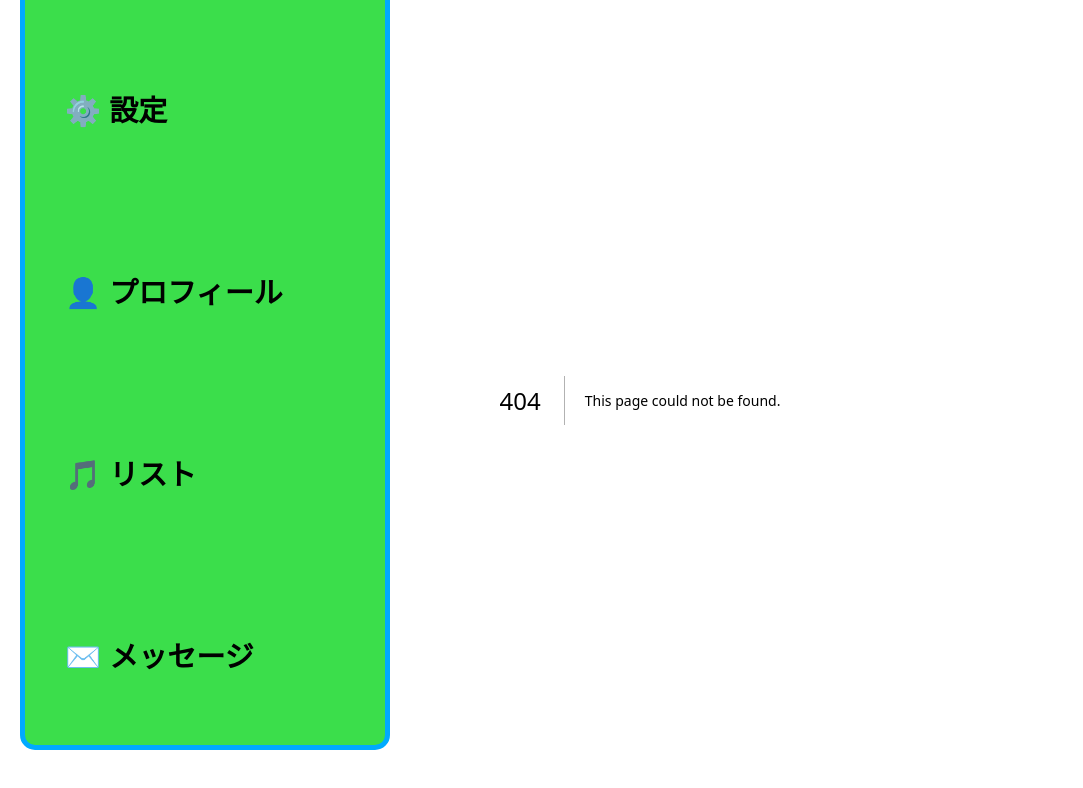
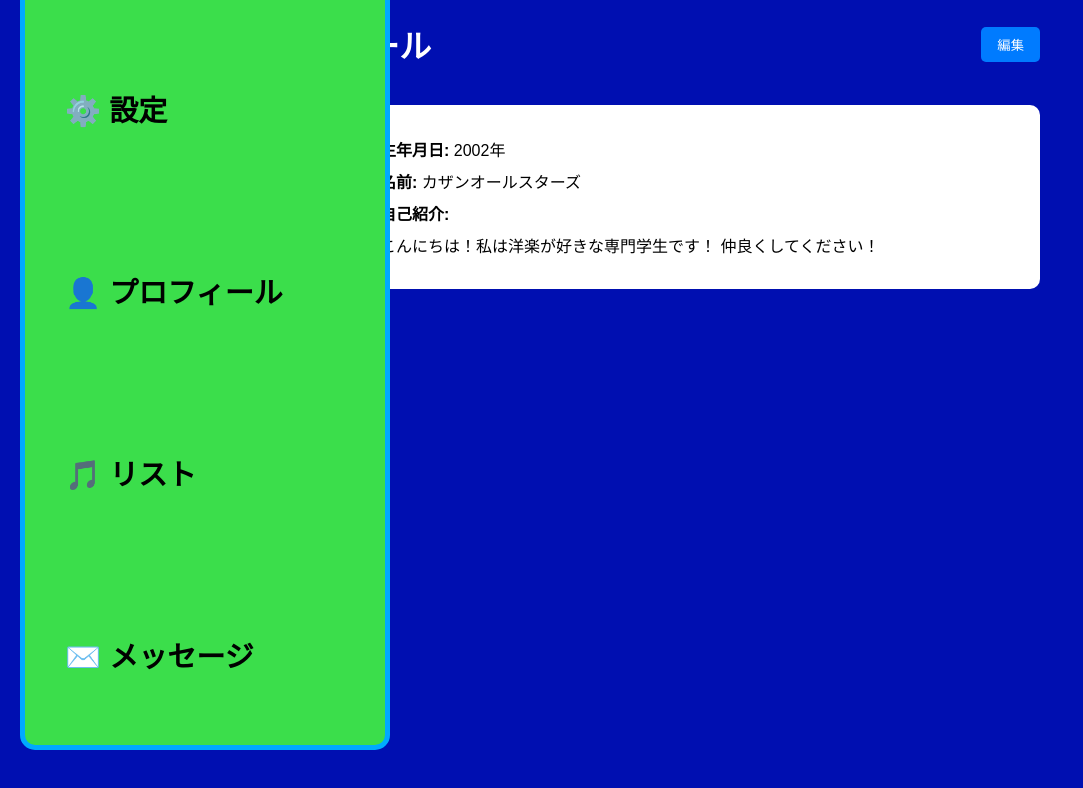
Before and after one commit to keykimura/my-next-app-1, a Next.js app: page /Profile in a window 1280 px wide. Before the commit this address had no page. Shown: the top 788 px of the page, without its empty margins (0-1083 px from the left). Built offline with nearby package versions, Linux system fonts and the light colour scheme.

Commit message:
プロフィール画面をいったん作成

```diff
--- /dev/null
+++ b/app/Profile/page.tsx
@@ -0,0 +1,30 @@
+import styles from './profile.module.css';
+
+export default function ProfilePage() {
+  return (
+    <div className={styles.profilePage}>
+      <header className={styles.header}>
+        <h1>プロフィール</h1>
+        <button className={styles.editButton}>編集</button>
+      </header>
+      <div className={styles.profileCard}>
+        <div className={styles.avatar}></div>
+        <div className={styles.info}>
+          <p>
+            <strong>生年月日:</strong> 2002年
+          </p>
+          <p>
+            <strong>名前:</strong> カザンオールスターズ
+          </p>
+          <p>
+            <strong>自己紹介:</strong>
+          </p>
+          <p>
+            こんにちは！私は洋楽が好きな専門学生です！
+            仲良くしてください！
+          </p>
+        </div>
+      </div>
+    </div>
+  );
+}
--- /dev/null
+++ b/app/Profile/profile.module.css
@@ -0,0 +1,51 @@
+.profilePage {
+  max-width: 800px;
+  margin: 0 auto;
+  text-align: left;
+}
+
+.header {
+  display: flex;
+  justify-content: space-between;
+  align-items: center;
+  margin-bottom: 1rem;
+  color: white;
+}
+
+.editButton {
+  background-color: #007bff;
+  color: white;
+  padding: 0.5rem 1rem;
+  border: none;
+  border-radius: 5px;
+  cursor: pointer;
+}
+
+.profileCard {
+  background-color: white;
+  color: black;
+  padding: 1.5rem;
+  border-radius: 10px;
+  display: flex;
+  align-items: flex-start;
+}
+
+.avatar {
+  width: 100px;
+  height: 100px;
+  background-color: #add8e6;
+  border-radius: 50%;
+  margin-right: 1rem;
+}
+
+.info {
+  flex: 1;
+}
+
+.info p {
+  margin: 0.5rem 0;
+}
+
+.info strong {
+  font-weight: bold;
+}
--- a/app/createRoom/CreateRoom.module.css
+++ b/app/createRoom/CreateRoom.module.css
@@ -18,7 +18,9 @@
     border-radius: 10px;
     height: 900px;
     gap: 50px;
-    overflow: hidden;
+    position: relative;
+    top: 50px;
+    right: 40px;
   }
 
   .iconSection {
--- a/app/page.tsx
+++ b/app/page.tsx
@@ -14,9 +14,6 @@ export default function Home() {
         <Header />
         <Profile />
         <Buttons />
-        <Footer />
-
-
       </div>
 
   );
```
